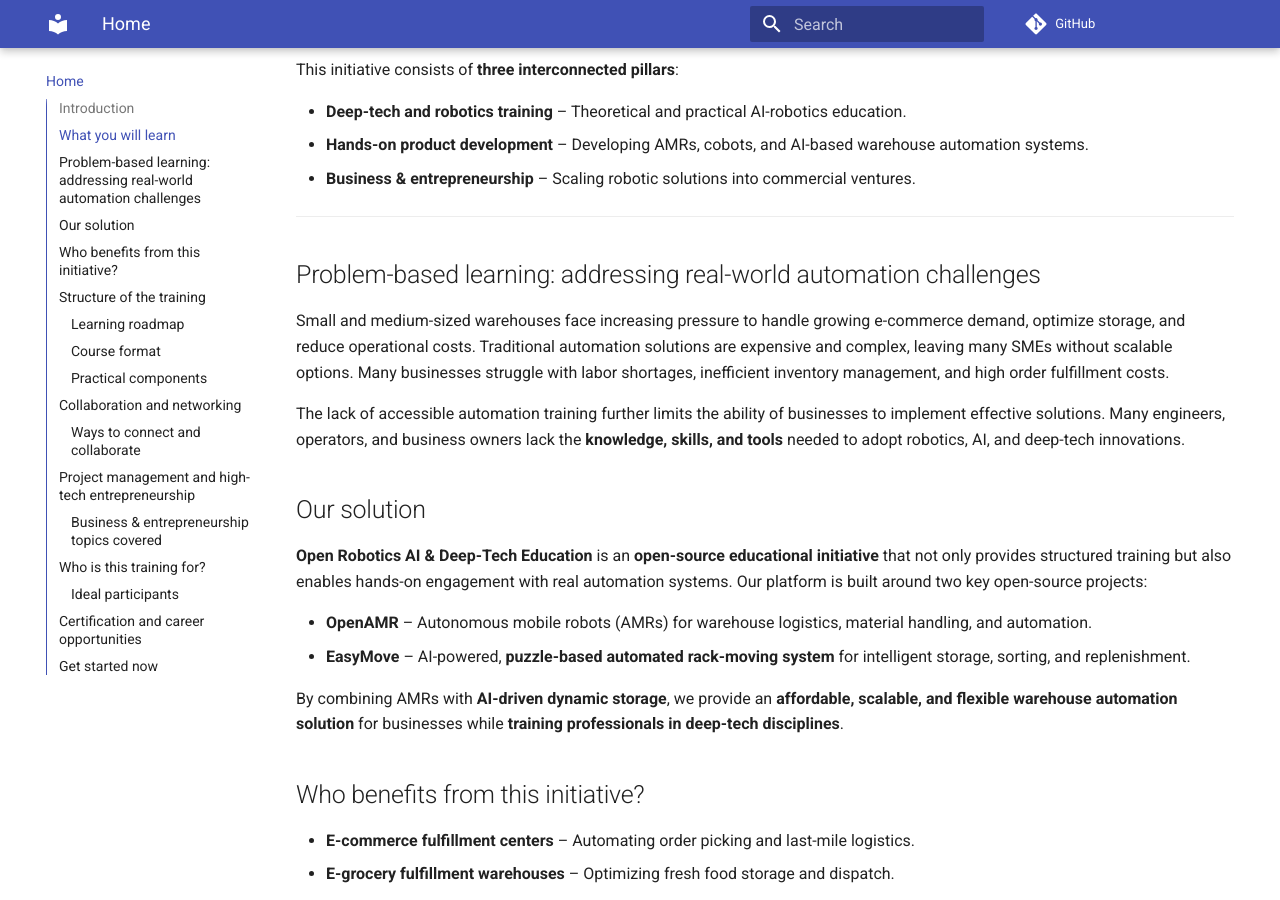
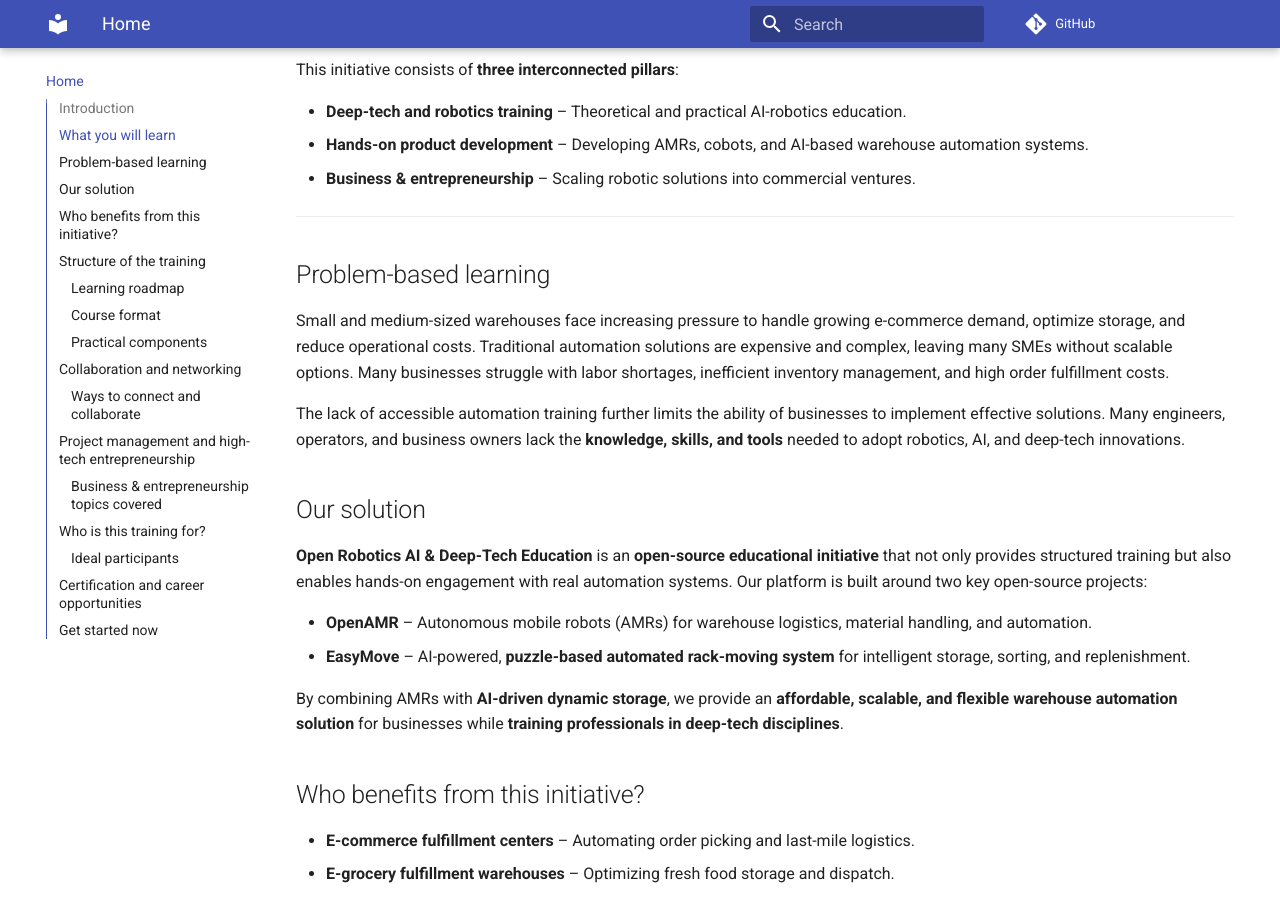
Before and after one commit to BotshareAI/Botshare_book, an MkDocs documentation site: the page built from docs/index.md, in a window 1280 px wide and 900 px high, scrolled down 583 px. Built offline with MkDocs 1.6.1 and Material for MkDocs 9.7.7, drawn with Linux system fonts in a browser that asks for light colours; comment, search, counter and statistics services are not loaded.

Commit message:
Update index.md

```diff
--- a/docs/index.md
+++ b/docs/index.md
@@ -19,7 +19,7 @@ This initiative consists of **three interconnected pillars**:
 
 ---
 
-## Problem-based learning: addressing real-world automation challenges
+## Problem-based learning
 
 Small and medium-sized warehouses face increasing pressure to handle growing e-commerce demand, optimize storage, and reduce operational costs. Traditional automation solutions are expensive and complex, leaving many SMEs without scalable options. Many businesses struggle with labor shortages, inefficient inventory management, and high order fulfillment costs.
 
```
